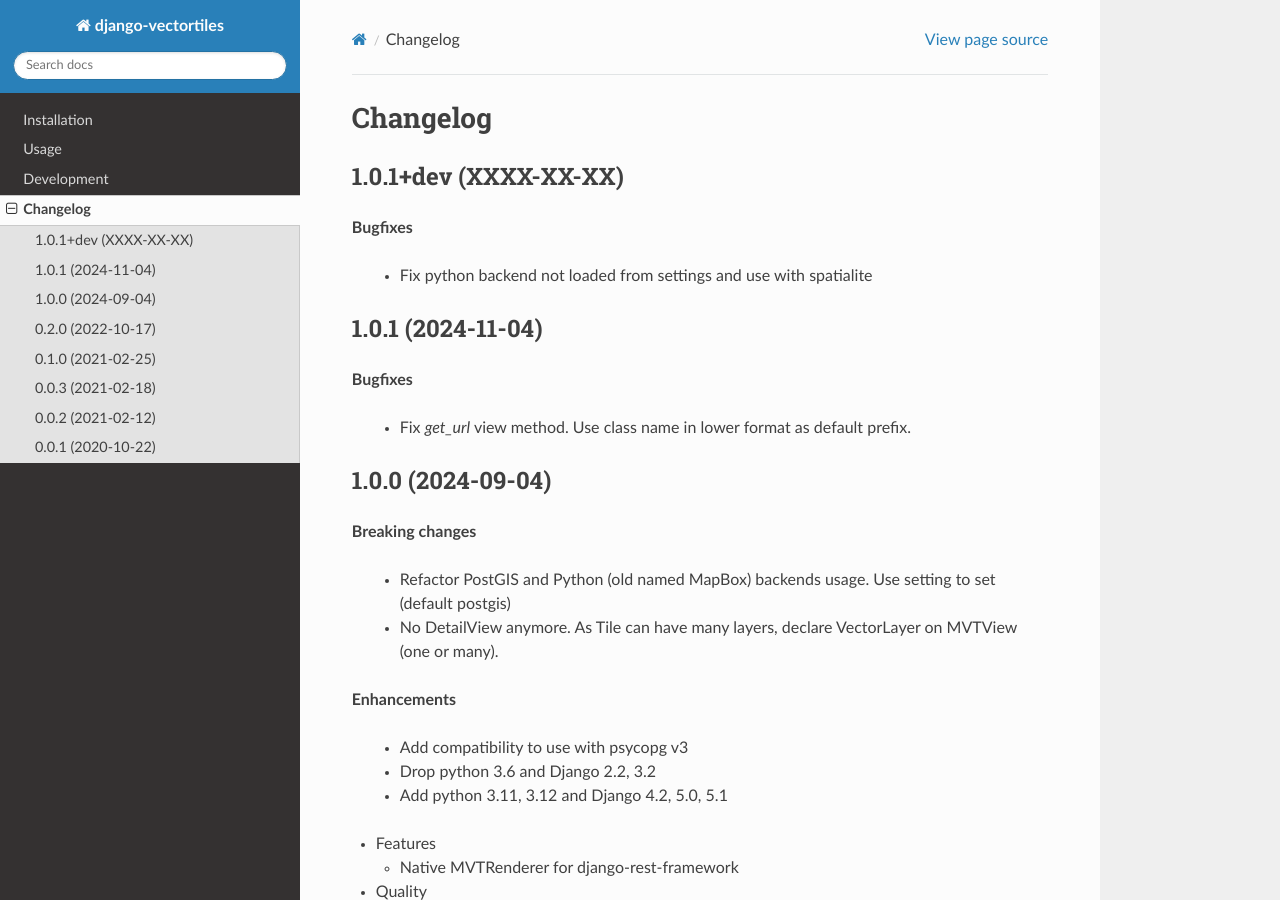
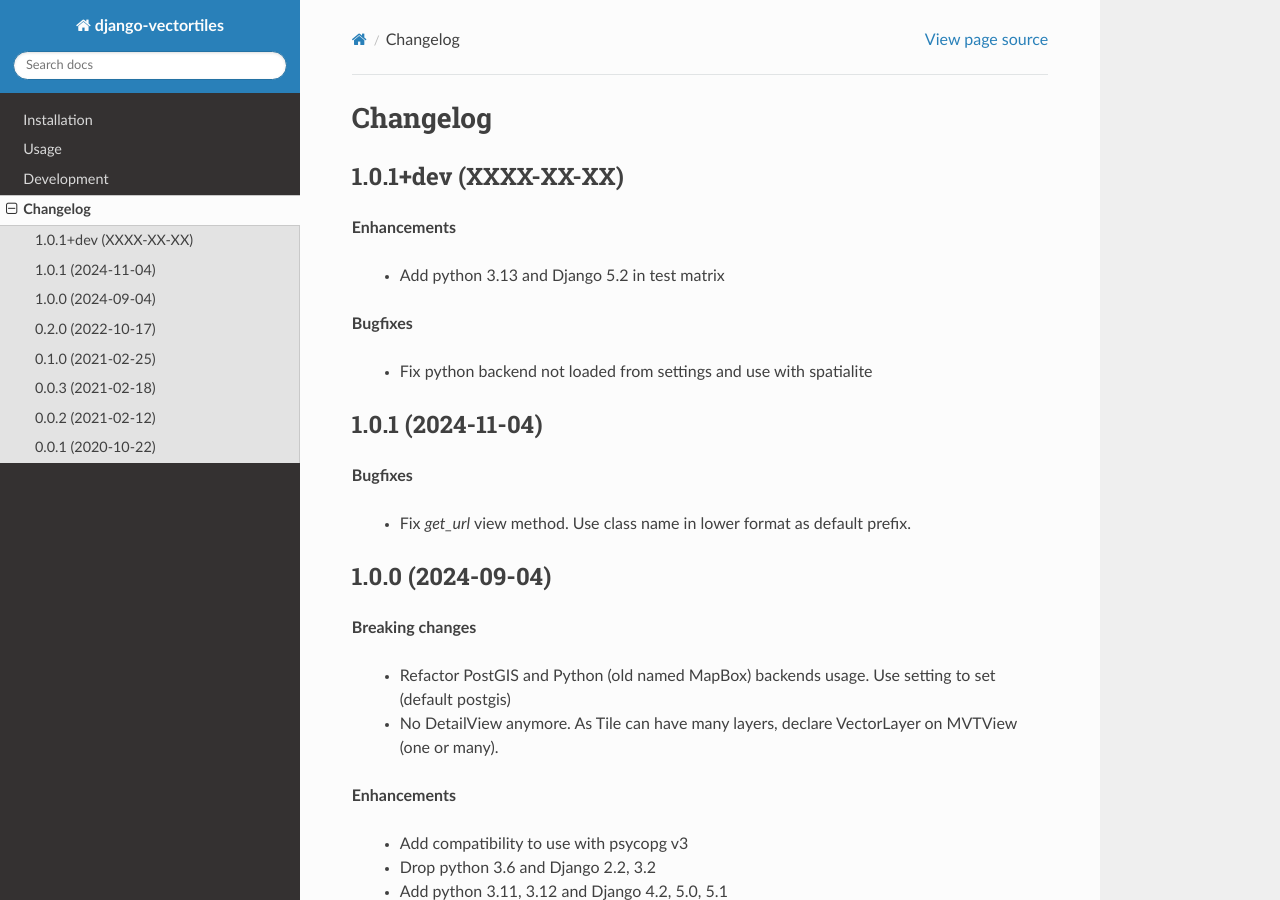
Before and after one commit to submarcos/django-vectortiles, a Sphinx documentation site: the page built from docs/changelog.rst, in a window 1280 px wide and 900 px high. Built offline with Sphinx 7.4.7 and the Read the Docs theme 3.1.0, drawn with Linux system fonts in a browser that asks for light colours.

Commit message:
prepare release

```diff
--- a/docs/changelog.rst
+++ b/docs/changelog.rst
@@ -4,6 +4,10 @@
 
 1.0.1+dev    (XXXX-XX-XX)
 -------------------------
+
+**Enhancements**
+
+  * Add python 3.13 and Django 5.2 in test matrix
 
 **Bugfixes**
 
```
Also changed, not shown: vectortiles/VERSION.md (+1 -1 lines).
